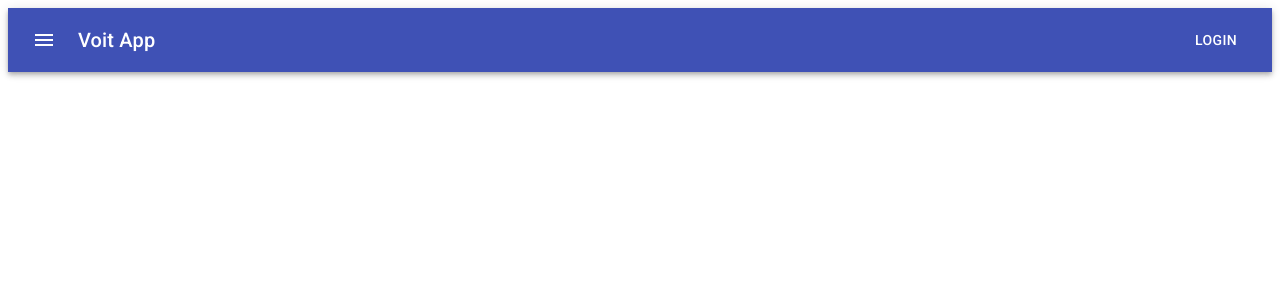
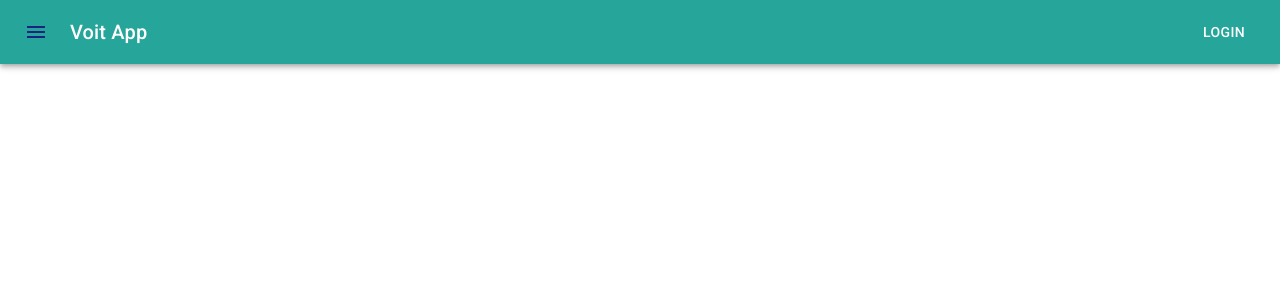
Before and after one commit to oscarvoit/my-app, a React (Create React App) app: page / in a window 1280 px wide. Shown: the top 300 px of the page. Built offline with nearby package versions, Linux system fonts and the light colour scheme.

Commit message:
adicionando estilos css

```diff
--- /dev/null
+++ b/src/index.css
@@ -0,0 +1,5 @@
+* {
+    margin: 0;
+    padding: 0;
+    box-sizing: border-box;
+}
--- a/src/index.js
+++ b/src/index.js
@@ -1,11 +1,29 @@
 import React from 'react'
 import ReactDOM from 'react-dom'
+import { createMuiTheme, ThemeProvider } from '@material-ui/core/styles'
+
 import App from './App'
+import './index.css'
 
+import { indigo } from '@material-ui/core/colors'
+
+
+const theme = createMuiTheme({
+  palette: {
+    primary: {
+      main: '#26a69a',
+    },
+    secondary: {
+      main: indigo[900],
+    }
+  },
+})
 
 ReactDOM.render(
   <React.StrictMode>
-    <App />
+    <ThemeProvider theme={theme}>
+      <App />
+    </ThemeProvider>
   </React.StrictMode>,
   document.getElementById('root')
 )
--- a/src/partials/Header/Header.js
+++ b/src/partials/Header/Header.js
@@ -16,7 +16,7 @@ const Header = () => {
   return (
     <AppBar position="static">
       <Toolbar>
-        <IconButton edge="start" color="inherit" aria-label="menu">
+        <IconButton edge="start" aria-label="menu" color="secondary">
           <MenuIcon />
         </IconButton>
         <Typography variant="h6" className={classes.title}>
```
